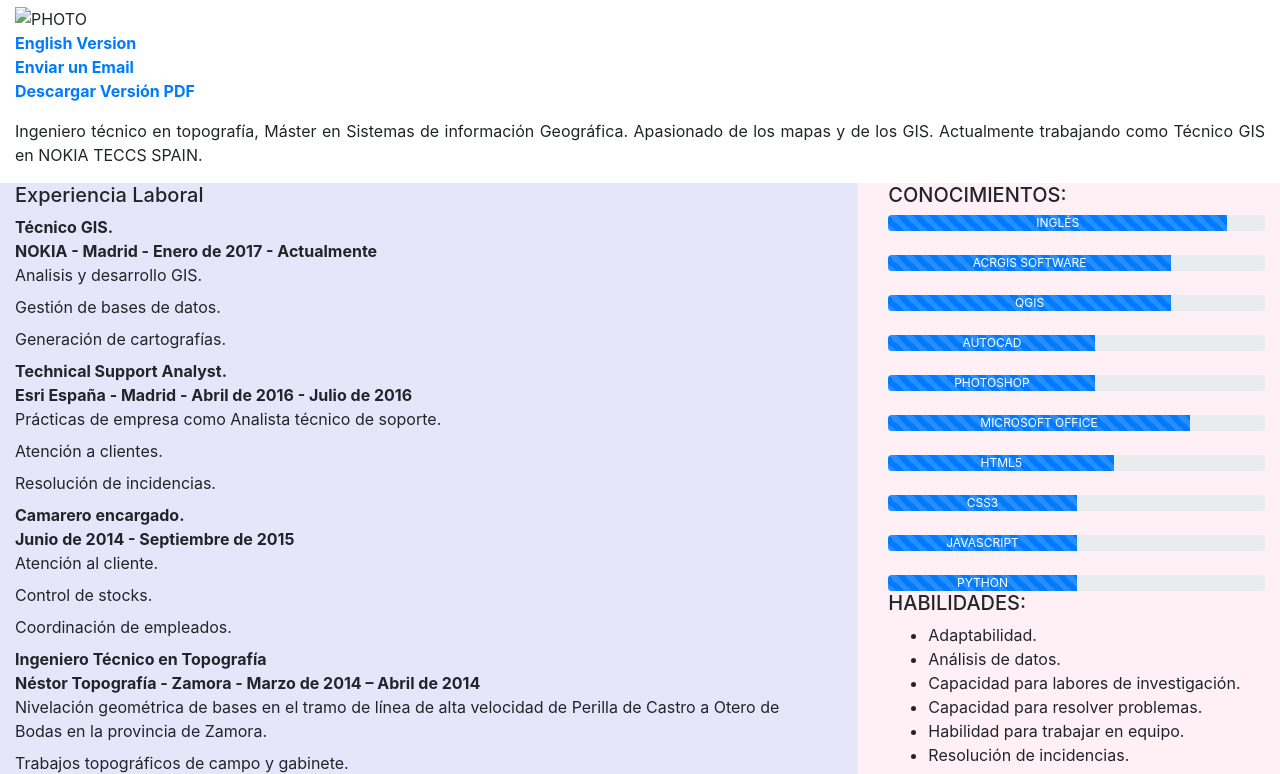
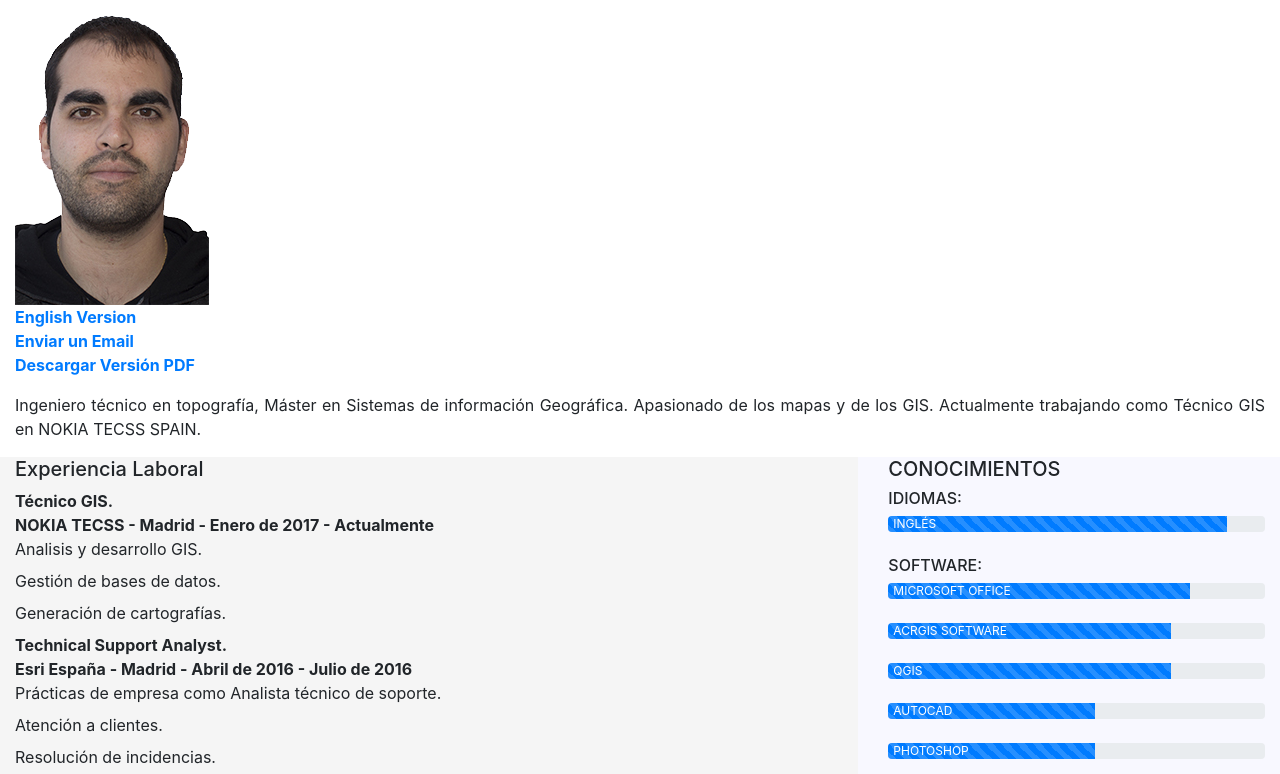
Before and after one commit to IvanGargan/Bootstrap_CV, a plain HTML site: page index.html in a window 1280 px wide. Shown: the part 51-825 px from the top of the page. Drawn offline with nearby package versions, Linux system fonts and the light colour scheme.

Commit message:
mas barras

```diff
--- a/css/style.css
+++ b/css/style.css
@@ -0,0 +1,11 @@
+/**
+ * Progress bars with centered text
+ */
+
+.progress span {
+    position: relative;
+    left: 5px;
+    display: block;
+    width: 100%;
+    color: white;
+ }
--- a/index.html
+++ b/index.html
@@ -6,6 +6,7 @@
   <meta name="viewport" content="width=device-width, initial-scale=1">
   <link rel="stylesheet" href="css/style.css">
   <link rel="stylesheet" href="https://maxcdn.bootstrapcdn.com/bootstrap/4.0.0-beta.2/css/bootstrap.min.css">
+  <link rel="stylesheet" href="http://cdnjs.cloudflare.com/ajax/libs/font-awesome/4.6.3/css/font-awesome.min.css">
   <script src="https://ajax.googleapis.com/ajax/libs/jquery/3.2.1/jquery.min.js"></script>
   <script src="https://cdnjs.cloudflare.com/ajax/libs/popper.js/1.12.6/umd/popper.min.js"></script>
   <script src="https://maxcdn.bootstrapcdn.com/bootstrap/4.0.0-beta.2/js/bootstrap.min.js"></script>
@@ -26,7 +27,7 @@
           <a href="downloads/ivan_garcia.pdf" download="ivan_garcia_CV"><strong>Descargar Versión PDF</strong></a>
         </p>
   	    <p align="justify" >
-  	    Ingeniero técnico en topografía, Máster en Sistemas de información Geográfica. Apasionado de los mapas y de los GIS. Actualmente trabajando como Técnico GIS en NOKIA TECCS SPAIN.
+  	    Ingeniero técnico en topografía, Máster en Sistemas de información Geográfica. Apasionado de los mapas y de los GIS. Actualmente trabajando como Técnico GIS en NOKIA TECSS SPAIN.
         </p>
     </div>
   </div> <!-- CIERRE CABECERO -->
@@ -35,13 +36,13 @@
 
 <div class="row">   <!-- CUERPO DEL CV -->
 	<!-- COLUMNA IZQUIERDA -->
-  <div class="col-sm-8" id = LeftColumn style="background-color:lavender;">
+  <div class="col-sm-8" id = LeftColumn style="background-color:WhiteSmoke;">
     <div class="container-fluid">
 
       <h5>Experiencia Laboral</h5>
         <dl>
           <dt>Técnico GIS.</dt>
-          <dt>NOKIA - Madrid - Enero de 2017 - Actualmente</dt>
+          <dt>NOKIA TECSS - Madrid - Enero de 2017 - Actualmente</dt>
           <dd>Analisis y desarrollo GIS.</dd>
           <dd>Gestión de bases de datos.</dd>
           <dd>Generación de cartografías.</dd>
@@ -95,48 +96,52 @@
   </div>  <!-- CIERRE COLUMNA IZQUIERDA -->
 
   <!-- COLUMNA DERECHA -->
-  <div class="col-sm-4" id = RightColumn style="background-color:lavenderblush;">
+  <div class="col-sm-4" id = RightColumn style="background-color:GhostWhite;">
   	<div class="container-fluid">
-		  <h5>CONOCIMIENTOS:</h5>
+		  <h5>CONOCIMIENTOS</h5>
+      <h6>IDIOMAS:</h6>
 		  <div class="progress">
-		    <div class="progress-bar progress-bar-striped progress-bar-animated" align="left" style="width:90%">INGLÉS</div>
+		    <div class="progress-bar progress-bar-striped progress-bar-animated" style="width:90%"><span>INGLÉS</span></div>
+		  </div>
+		  <br>
+      <h6>SOFTWARE:</h6>
+      <div class="progress">
+        <div class="progress-bar progress-bar-striped progress-bar-animated" style="width:80%"><span>MICROSOFT OFFICE</span></div>
+      </div>
+      <br>
+		  <div class="progress">
+		    <div class="progress-bar progress-bar-striped progress-bar-animated" style="width:75%"><span>ACRGIS SOFTWARE</span></div>
 		  </div>
 		  <br>
 		  <div class="progress">
-		    <div class="progress-bar progress-bar-striped progress-bar-animated" style="width:75%">ACRGIS SOFTWARE</div>
+		    <div class="progress-bar progress-bar-striped progress-bar-animated" style="width:75%"><span>QGIS</span></div>
 		  </div>
 		  <br>
 		  <div class="progress">
-		    <div class="progress-bar progress-bar-striped progress-bar-animated" style="width:75%">QGIS</div>
-		  </div>
-		  <br>
-		  <div class="progress">
-		    <div class="progress-bar progress-bar-striped progress-bar-animated" style="width:55%">AUTOCAD</div>
-		  </div>
-		  <br>
-		  <div class="progress">
-		    <div class="progress-bar progress-bar-striped progress-bar-animated" style="width:55%">PHOTOSHOP</div>
+		    <div class="progress-bar progress-bar-striped progress-bar-animated" style="width:55%"><span>AUTOCAD</span></div>
 		  </div>
       <br>
+		  <div class="progress">
+		    <div class="progress-bar progress-bar-striped progress-bar-animated" style="width:55%"><span>PHOTOSHOP</span></div>
+		  </div>
+      <br>
+      <h6>LENGUAJES DE PROGRAMACIÓN:</h6>
       <div class="progress">
-        <div class="progress-bar progress-bar-striped progress-bar-animated" style="width:80%">MICROSOFT OFFICE</div>
+        <div class="progress-bar progress-bar-striped progress-bar-animated" style="width:60%"><span>HTML5</span></div>
       </div>
       <br>
       <div class="progress">
-        <div class="progress-bar progress-bar-striped progress-bar-animated" style="width:60%">HTML5</div>
+        <div class="progress-bar progress-bar-striped progress-bar-animated" style="width:50%"><span>CSS3</span></div>
       </div>
       <br>
       <div class="progress">
-        <div class="progress-bar progress-bar-striped progress-bar-animated" style="width:50%">CSS3</div>
+        <div class="progress-bar progress-bar-striped progress-bar-animated" style="width:50%"><span>PYTHON</span></div>
       </div>
       <br>
       <div class="progress">
-        <div class="progress-bar progress-bar-striped progress-bar-animated" style="width:50%">JAVASCRIPT</div>
+        <div class="progress-bar progress-bar-striped progress-bar-animated" style="width:40%"><span>JAVASCRIPT</span></div>
       </div>
       <br>
-      <div class="progress">
-        <div class="progress-bar progress-bar-striped progress-bar-animated" style="width:50%">PYTHON</div>
-      </div>
     </div> <!-- CIERRE BARRAS -->
     <div class="container">
 
@@ -147,6 +152,8 @@
           <li>Capacidad para labores de investigación.</li>
           <li>Capacidad para resolver problemas.</li>
           <li>Habilidad para trabajar en equipo.</li>
+          <li>Proactividad.</li>
+          <li>Rápido aprendizaje.</li>
           <li>Resolución de incidencias.</li>
       </ul>
     </div> <!-- CIERRE HABILIDADES -->
```
Also changed, not shown: js/index.js (added, +95 -0 lines), images/back.jpg (added), images/ivan_garcia.png (added).
